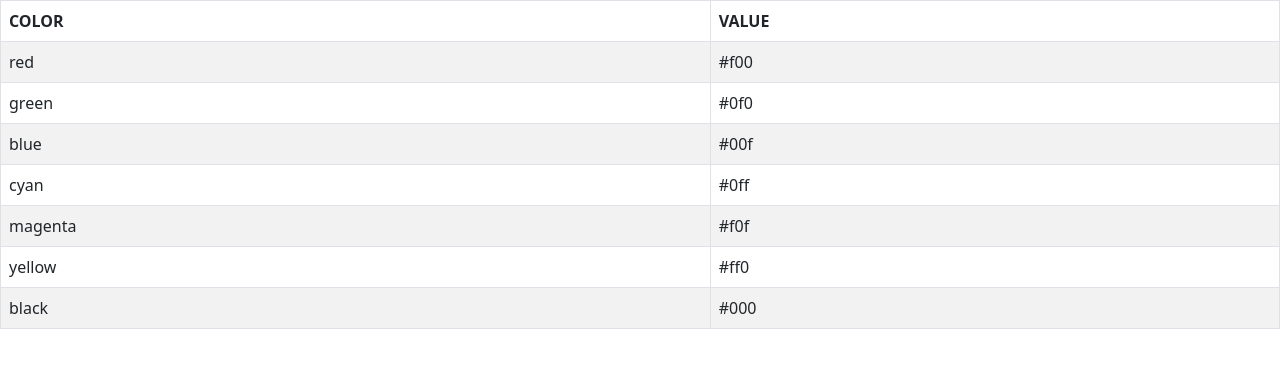
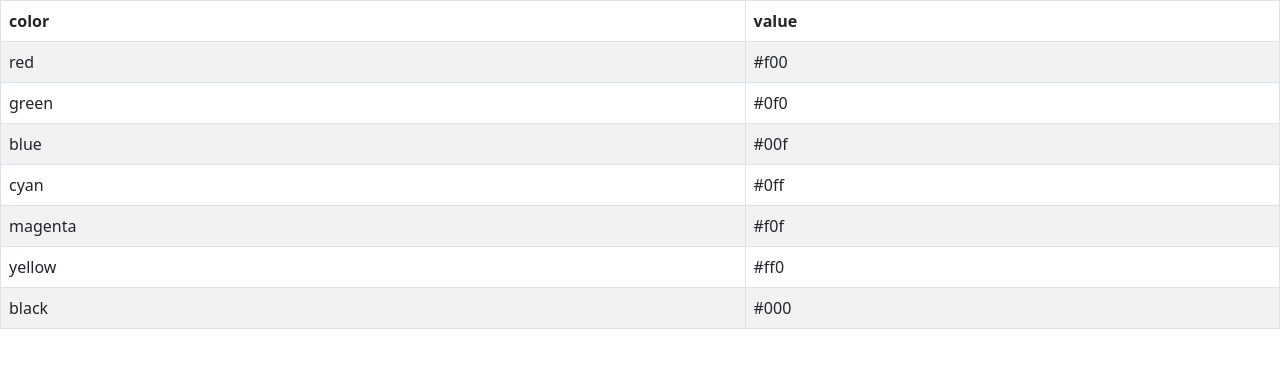
Before and after one commit to Rahul-ai/react-app, a React (Create React App) app: page / in a window 1280 px wide. Shown: the top 368 px of the page. Built offline with nearby package versions, Linux system fonts and the light colour scheme.

Commit message:
generic data teble

```diff
--- a/src/Component/Table/RTable.tsx
+++ b/src/Component/Table/RTable.tsx
@@ -1,36 +1,5 @@
 import React from "react";
 import { Table } from "react-bootstrap";
-
-const data = [
-  {
-    color: "red",
-    value: "#f00"
-  },
-  {
-    color: "green",
-    value: "#0f0"
-  },
-  {
-    color: "blue",
-    value: "#00f"
-  },
-  {
-    color: "cyan",
-    value: "#0ff"
-  },
-  {
-    color: "magenta",
-    value: "#f0f"
-  },
-  {
-    color: "yellow",
-    value: "#ff0"
-  },
-  {
-    color: "black",
-    value: "#000"
-  }
-];
 
 export class RTable extends React.Component<any>{
 
@@ -57,12 +26,35 @@ export class RTable extends React.Component<any>{
     })
   )
 
+  NrenderHeading = (data: any) => {
+    return Object.keys(data[0]).map((key:any) => {
+      return <th>{key}</th>
+    });
+  }
+
+  NrenderBody = (data:any)=>{
+    return data.map((d:any) => {
+      return <tr>
+      {this.NrenderData(d)}
+      </tr>
+    })
+  }
+
+  NrenderData = (data:any) => (
+    Object.keys(data).map((key:any) => {
+      return <td>{data[key]}</td>
+    })
+  )
 
   render() {
     let params = this.props;
     return <Table striped bordered hover>
-      <thead><tr>{this.renderHeading(params.tableStructure)}</tr></thead>
-      <tbody>{ this.renderBody(data) }
+      <thead><tr>
+        {params?.tableStructure ? this.renderHeading(params.tableStructure) : this.NrenderHeading(params.data)}
+      </tr>
+      </thead>
+      <tbody>
+       { params?.tableStructure ? this.renderBody(params.data) : this.NrenderBody(params.data)}
       </tbody>
     </Table>
   }
--- a/src/Views/User/UserList.tsx
+++ b/src/Views/User/UserList.tsx
@@ -40,6 +40,6 @@ export const UserList = () =>{
       ]
 
       return<>
-      <RTable tableStructure={format} data={data}/>
+      <RTable  data={data}/>
       </>
 };
```
